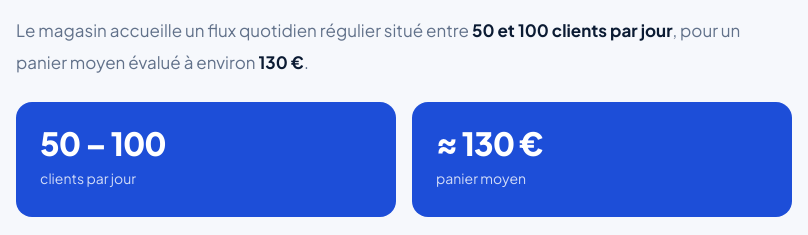
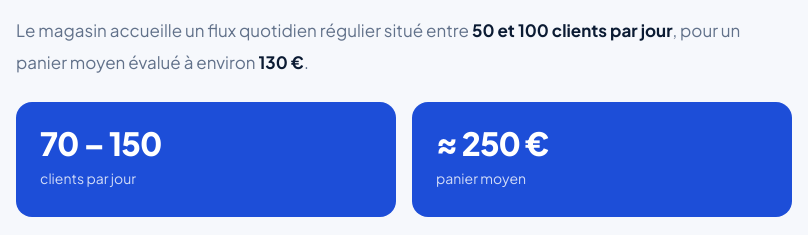
Before and after one commit to devexeoss/Stage-2-, a plain HTML site: page stage.html in a window 1280 px wide. Shown: the part 1685-1920 px from the top of the page, 400-1208 px from the left. Drawn offline with Linux system fonts and the light colour scheme.

Commit message:
Update stage.html

```diff
--- a/stage.html
+++ b/stage.html
@@ -83,8 +83,8 @@
         <p>Les clients proviennent majoritairement du grand secteur de Longwy et se déplacent pour acquérir des compléments alimentaires ciblés, des boissons énergisantes et des produits spécialisés de nutrition sportive.</p>
         <p>Le magasin accueille un flux quotidien régulier situé entre <strong>50 et 100 clients par jour</strong>, pour un panier moyen évalué à environ <strong>130 €</strong>.</p>
         <div class="mini-stats">
-          <div><b>50 – 100</b><span>clients par jour</span></div>
-          <div><b>≈ 130 €</b><span>panier moyen</span></div>
+          <div><b>70 – 150</b><span>clients par jour</span></div>
+          <div><b>≈ 250 €</b><span>panier moyen</span></div>
         </div>
       </div>
     </section>
```
